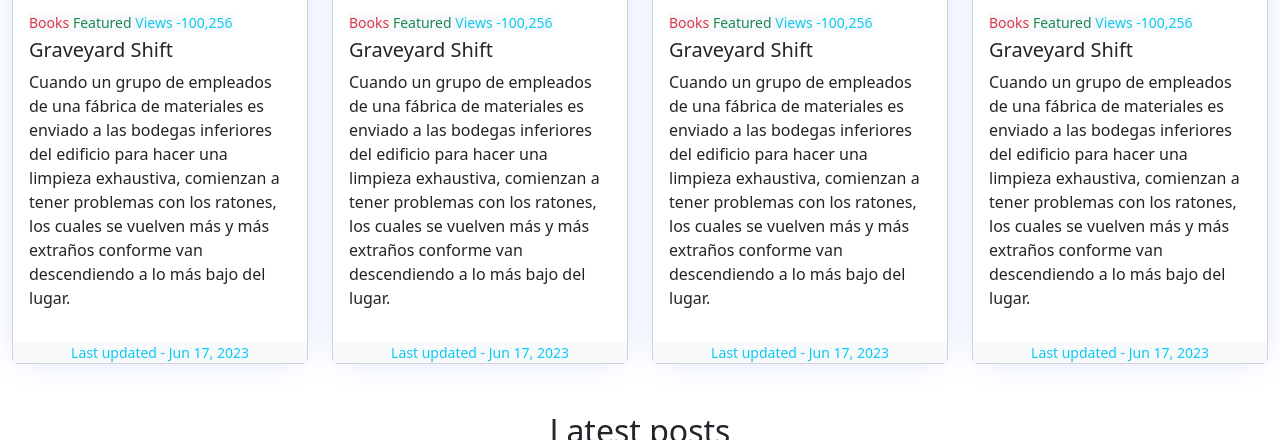
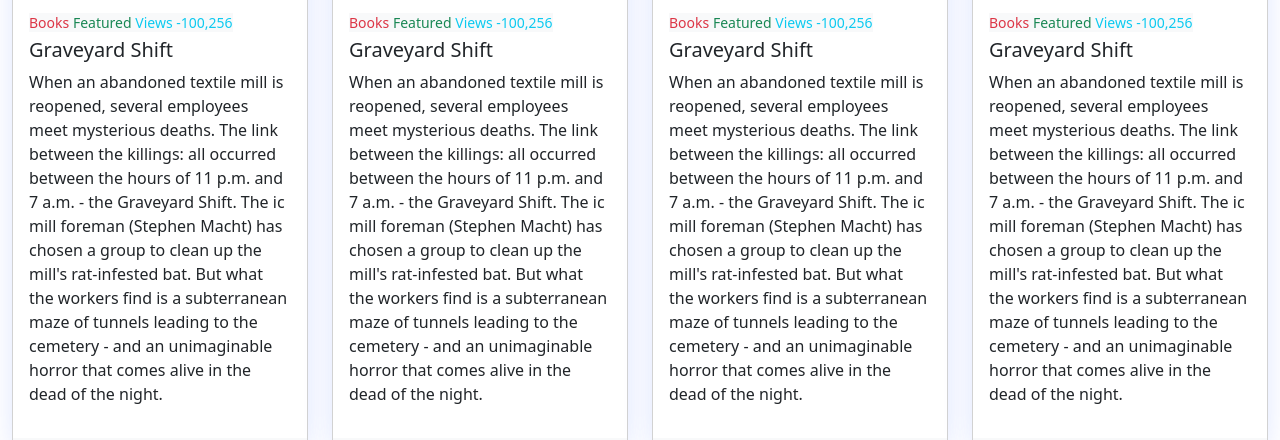
Before and after one commit to OverloadInc/Reddy-Blog-Client, an Angular app: page / in a window 1280 px wide. Shown: the part 512-952 px from the top of the page. Built offline with nearby package versions, Linux system fonts and the light colour scheme.

Commit message:
Update book prologue content

```diff
--- a/src/app/components/layouts/post-card/post-card.component.html
+++ b/src/app/components/layouts/post-card/post-card.component.html
@@ -8,10 +8,12 @@
     <small class="bg-light text-info text-center ml-3"> Views -100,256 </small>
 
     <h5 class="mt-1">Graveyard Shift</h5>
-    <p>Cuando un grupo de empleados de una fábrica de materiales es enviado a
-      las bodegas inferiores del edificio para hacer una limpieza exhaustiva,
-      comienzan a tener problemas con los ratones, los cuales se vuelven más y
-      más extraños conforme van descendiendo a lo más bajo del lugar.</p>
+
+    <p>When an abandoned textile mill is reopened, several employees meet mysterious deaths.
+      The link between the killings: all occurred between the hours of 11 p.m. and 7 a.m.
+      - the Graveyard Shift. The ic mill foreman (Stephen Macht) has chosen a group to clean up
+      the mill's rat-infested bat. But what the workers find is a subterranean maze of tunnels
+      leading to the cemetery - and an unimaginable horror that comes alive in the dead of the night.</p>
   </div>
 
   <small class="bg-light text-info text-center ml-3">Last updated - Jun 17, 2023</small>
```
